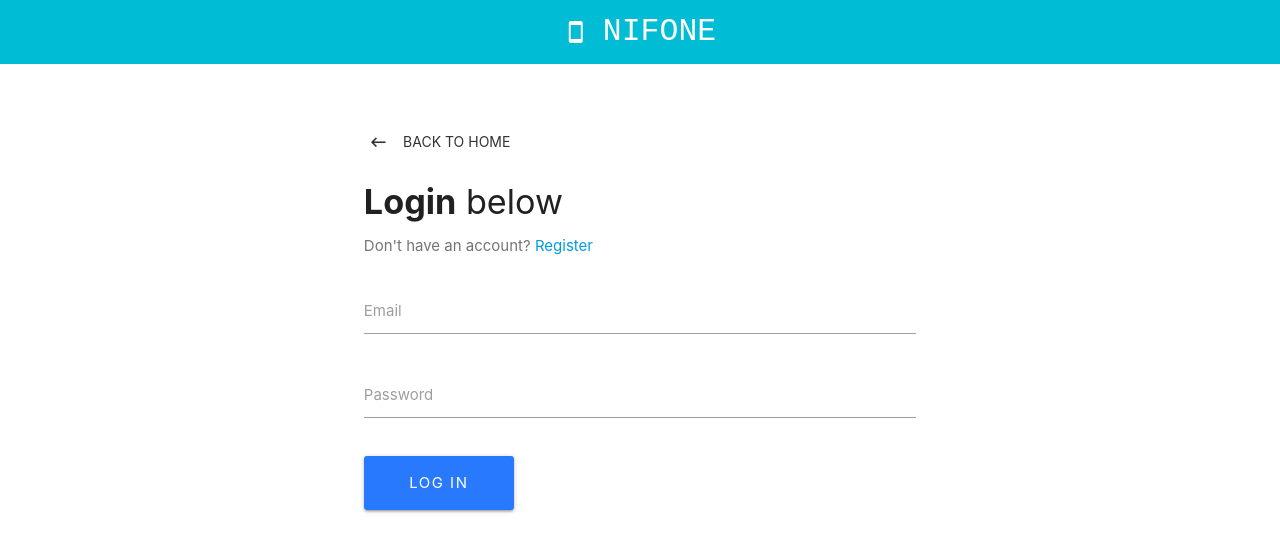
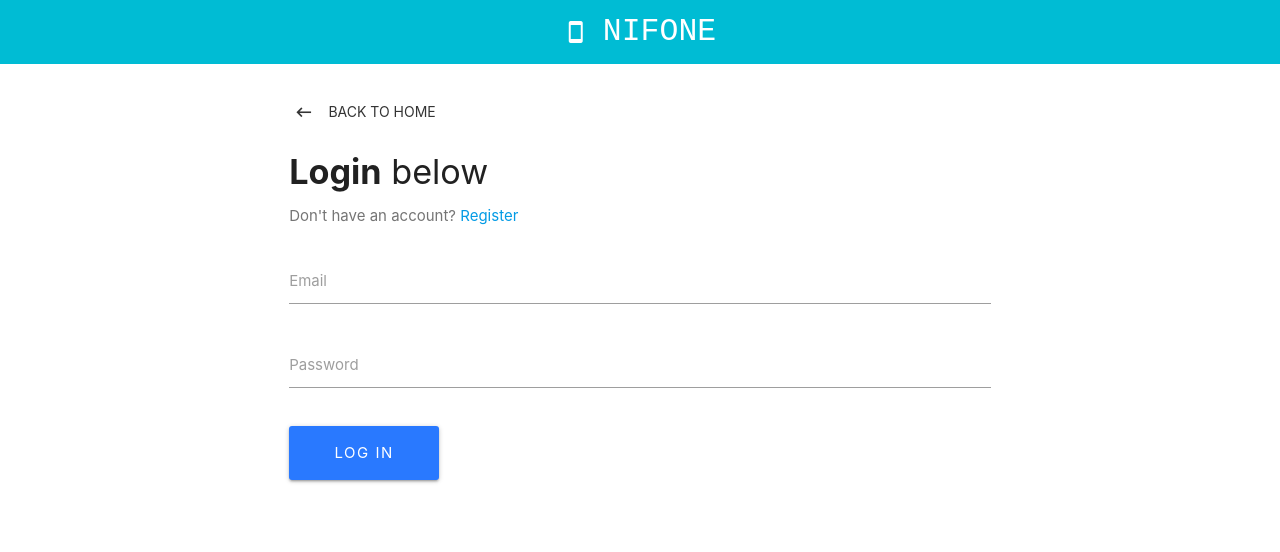
Before and after one commit to songminseok/nifone, a React (Create React App) app in the folder client/: page /login in a window 1280 px wide. Shown: the top 552 px of the page. Built offline with nearby package versions, Linux system fonts and the light colour scheme.

Commit message:
NavBar, Register, Login margin 레이아웃 튜닝

```diff
--- a/client/src/components/auth/Login.js
+++ b/client/src/components/auth/Login.js
@@ -39,8 +39,8 @@ const Login = (props) => {
 
   return (
     <div className='container'>
-      <div style={{ marginTop: '4rem' }} className='row'>
-        <div className='col s8 offset-s2'>
+      <div className='row'>
+        <div className='col s10 offset-s1'>
           <Link to='/' className='btn-flat waves-effect'>
             <i className='material-icons left'>keyboard_backspace</i> Back to home
           </Link>
--- a/client/src/components/auth/Register.js
+++ b/client/src/components/auth/Register.js
@@ -43,7 +43,7 @@ const Register = (props) => {
   return (
     <div className='container'>
       <div className='row'>
-        <div className='col s8 offset-s2'>
+        <div className='col s10 offset-s1'>
           <Link to='/' className='btn-flat waves-effect'>
             <i className='material-icons left'>keyboard_backspace</i> Back to home
           </Link>
--- a/client/src/components/layout/Navbar.js
+++ b/client/src/components/layout/Navbar.js
@@ -33,7 +33,7 @@ const Navbar = ({ auth, logoutUser }) => {
   }
 
   return (
-    <div className='navbar-fixed'>
+    <div style={{ marginBottom: '2rem' }} className='navbar-fixed'>
       <nav className='z-depth-0'>
         <div className='nav-wrapper cyan'>
           <Link
```
